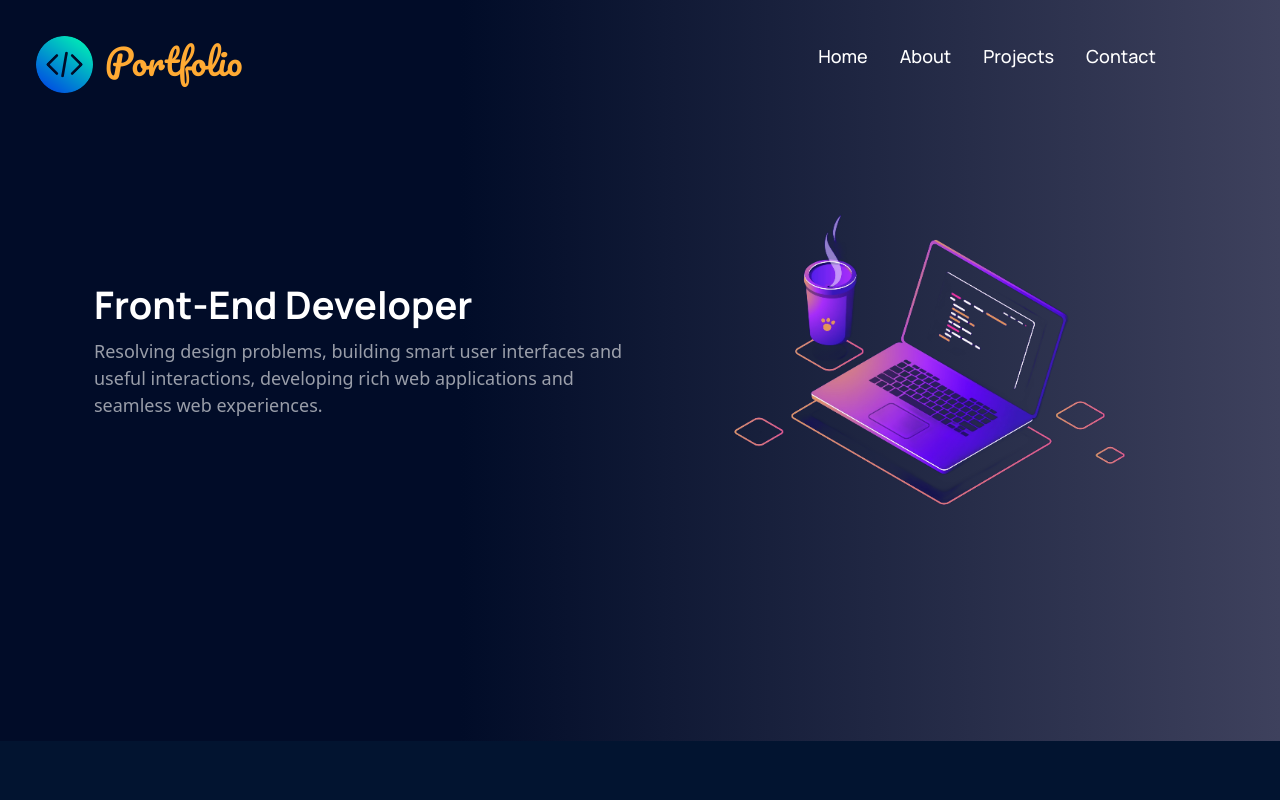
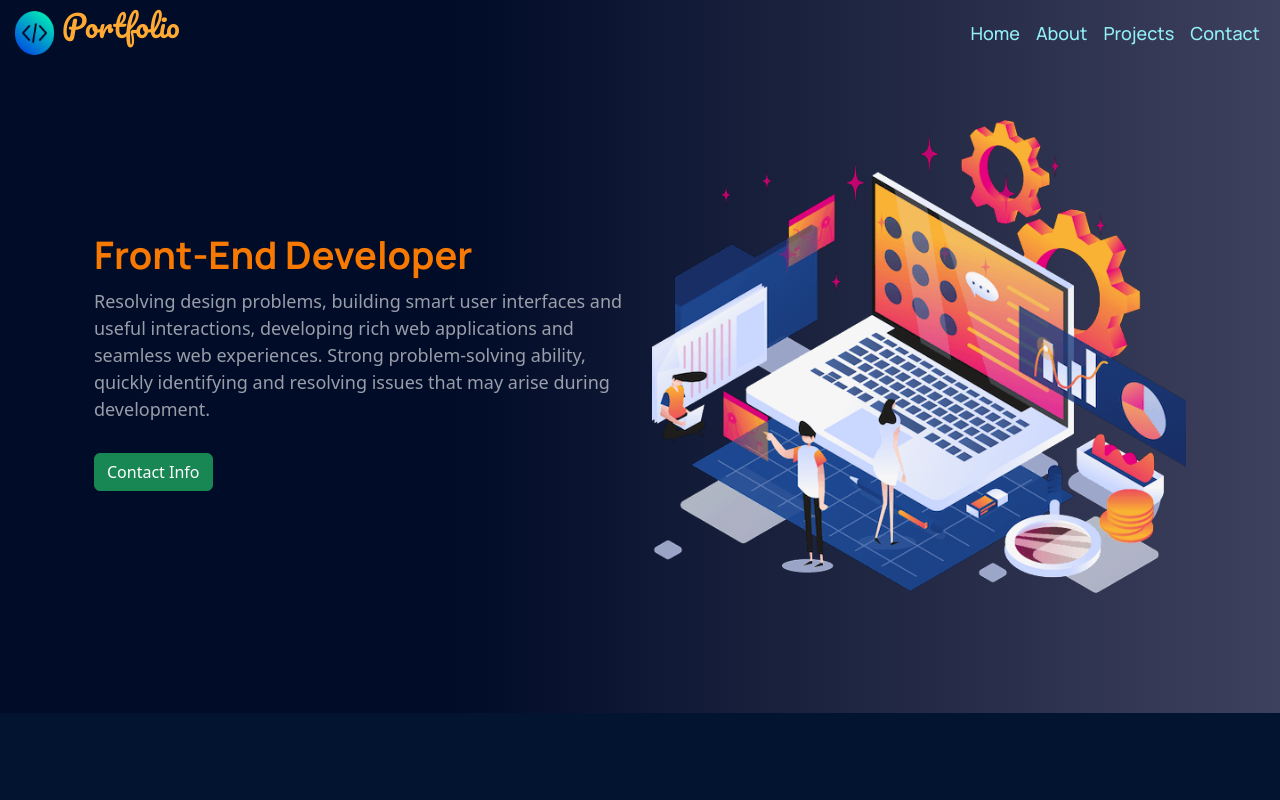
Before and after one commit to fatima-07/Portfolio, a React (Vite) app: page / in a window 1280 px wide. Shown: the top 800 px of the page. Built offline with nearby package versions, Linux system fonts and the light colour scheme.

Commit message:
Update Front Page

```diff
--- a/package.json
+++ b/package.json
@@ -11,6 +11,7 @@
   },
   "dependencies": {
     "aos": "^2.3.4",
+    "boostrap": "^2.0.0",
     "bootstrap": "^5.3.1",
     "react": "^18.2.0",
     "react-bootstrap": "^2.8.0",
--- a/src/App.css
+++ b/src/App.css
@@ -10,7 +10,7 @@ body{
 }
 .gradient__bg{
     /* ff 3.6+ */
-    background: -moz-linear-gradient(90deg, rgba(1, 12, 40, 1) 36%, rgba(62, 65, 93, 1) 100%);
+    background: -moz-linear-gradient(90deg, #010c28 36%, rgba(62, 65, 93, 1) 100%);
 
     /* safari 5.1+,chrome 10+ */
     background: -webkit-linear-gradient(90deg, rgba(1, 12, 40, 1) 36%, rgba(62, 65, 93, 1) 100%);
--- a/src/components/home/Home.jsx
+++ b/src/components/home/Home.jsx
@@ -1,4 +1,4 @@
-import React, { useEffect, useState } from 'react';
+/*import React, { useEffect, useState } from 'react';
 import { RiMenu3Line, RiCloseLine } from 'react-icons/ri';
 import TextHeader from '../text-header/Textheader';
 import Icon from '../../assets/Icon.png';
@@ -65,3 +65,94 @@ return (
   )
 }
 export default Home;
+
+*/
+
+import React from 'react';
+import {useEffect} from 'react';
+import Icon from '../../assets/Icon.png';
+import TextHeader from '../text-header/Textheader';
+import AOS from 'aos';
+import 'aos/dist/aos.css';
+import "./home.css";
+
+const Home = () => {
+  useEffect(() => {
+    AOS.init();
+    AOS.refresh();
+  }, []);
+
+  return (
+    <>
+    <nav className="navbar navbar-expand-lg navbar-light fixed-top" id="home">
+     <div className="container-fluid">
+     <div className="navbar__header-icon"
+         data-aos="fade-right"
+         data-aos-delay={600}>
+         <a className="navbar-brand" href="#home">
+         <img src={Icon} alt="icon" />
+         <h1>Portfolio</h1>
+         </a>
+     </div>
+      <div className="nav__links collapse navbar-collapse justify-content-end" >
+        <ul className="navbar-nav ">
+        <li class="nav-item">
+         <a className="nav-link" aria-current="page" href="#home">Home</a>
+        </li>
+        <li class="nav-item">
+         <a className="nav-link" href="#about">About</a>
+        </li>
+        <li class="nav-item">
+         <a className="nav-link" href="#projects">Projects</a>
+        </li>
+        <li class="nav-item">
+         <a className="nav-link" href="#contact">Contact</a>
+        </li>
+         </ul>
+         </div>
+  </div>
+</nav>
+
+<TextHeader />
+</>
+  )
+}
+export default Home;
+
+/*
+
+      <nav className="navbar__header navbar navbar-expand-lg fixed-top gradient__bg ">
+        <div className="Container">
+          <Navbar.Brand href="#home">
+            <img
+              src={Icon} alt="Icon"
+              width="40"
+              height="40"
+              className="d-inline-block align-top"
+            />{' '}
+            <h1>Portfolio</h1>
+          </Navbar.Brand>
+        <div className="justify-content-end" id="collapsibleNavbar" activekey="/home">
+          <ul className="navbar-nav mr-auto">
+            <li className="nav-item">
+              <a className="nav-link" href="/home">Home</a>
+            </li>
+            <li className="nav-item">
+              <a className="nav-link" href="#About">About</a>
+            </li>
+            <li className="nav-item">
+              <a className="nav-link" href="#Projects">Projects</a>
+            </li>
+            <li className="nav-item">
+              <a className="nav-link" href="#Contact">Contact</a>
+            </li>
+          </ul>
+        </div>
+
+      </div>
+      </nav>
+    </>
+  )
+}
+
+export default Home; */
--- a/src/components/home/home.css
+++ b/src/components/home/home.css
@@ -1,4 +1,4 @@
-@import url('https://fonts.googleapis.com/css2?family=Pacifico&display=swap');
+/*@import url('https://fonts.googleapis.com/css2?family=Pacifico&display=swap');
 
 .navbar__header {
     display: flex;
@@ -82,23 +82,7 @@
     cursor: pointer;
 }
 
-.navbar__header-menu__container {
-    display: flex;
-    justify-content: flex-start;
-    align-items: flex-start;
-    flex-direction: column;
 
-    text-align: start;
-    background-color:#313e58;
-    padding: 2rem;
-    position: absolute;
-    top: 40px;
-    right: 0;
-    margin-top: 1rem;
-    min-width: 210px;
-    border-radius: 5px;
-    box-shadow: 0 0 5 rgba(0,0,0,0.2);
-}
 
 .navbar__header-menu__container a {
     margin: 1rem 0;
@@ -208,3 +192,51 @@
 
 
 }
+
+*/
+
+@import url('https://fonts.googleapis.com/css2?family=Pacifico&display=swap');
+
+.navbar__header-icon {
+    flex:1;
+    padding-left:0;
+}
+
+.navbar__header-icon h1 {
+    display: inline-block;
+    color: #FFAA33;
+    font-size:30px;
+    font-family: 'Pacifico', cursive;
+
+}
+
+.navbar__header-icon img {
+    padding-left: 0;
+    padding-right: 0.3rem;
+    width: 50px;
+    height: 50px;
+}
+
+
+.nav__links a {
+    color: #92eff5;
+    font-family: 'Manrope', sans-serif;
+    flex-direction: row;
+    cursor: pointer;
+    text-decoration: none;
+    text-transform: capitalize;
+    line-height: 25px;
+    font-weight: 500;
+    font-size: 18px;
+
+
+    &.active,
+      &:hover {
+        color: rgba(255, 4, 63, 0.619);
+        background-color: transparent;
+      }
+
+      &.active {
+        font-weight: 500;
+      }
+    }
--- a/src/components/text-header/Textheader.jsx
+++ b/src/components/text-header/Textheader.jsx
@@ -1,6 +1,6 @@
 import React from "react";
 import "./text-header.css";
-import computer from "../../assets/computer.png";
+import Img from "../../assets/device.png";
 
 const TextHeader = () => {
   return (
@@ -12,17 +12,17 @@ const TextHeader = () => {
       data-aos-delay={600}
     >
      <div className="row container">
-        {/* <div className="d-flex justify-content-center"> */}
          <div className="col-md">
            <h1>Front-End Developer</h1>
             <p>Resolving design problems, building smart user interfaces and useful interactions,
-               developing rich web applications and seamless web experiences.</p>
+               developing rich web applications and seamless web experiences. Strong problem-solving ability, quickly identifying
+               and resolving issues that may arise during development.</p>
+            <a href="#contact"><button type="button" class="btn btn-success">Contact Info</button></a>
          </div>
          <div className="col-md computer__img">
-           <img src={computer} alt="computer" />
+           <img src={Img} alt="Img" />
          </div>
         </div>
-    {/* </div> */}
     </section>
 
 
--- a/src/components/text-header/text-header.css
+++ b/src/components/text-header/text-header.css
@@ -3,7 +3,7 @@
   min-height: 30vh;
   background-size: cover;
   position: relative;
-  padding: 170px 0 170px 0;
+  padding: 120px 0;
 
 }
 
@@ -11,7 +11,7 @@
   margin: 0 0 10px 0;
   font-size: 38px;
   font-weight: 700;
-  color: #fff;
+  color: hsl(29, 98%, 49%);
   padding-top: 7rem;
   font-family: 'Manrope', sans-serif;
 
```
Also changed, not shown: src/main.jsx (+5 -4 lines), src/assets/device.png (added), 1 other file (tests, documents, lock files or other folders).
